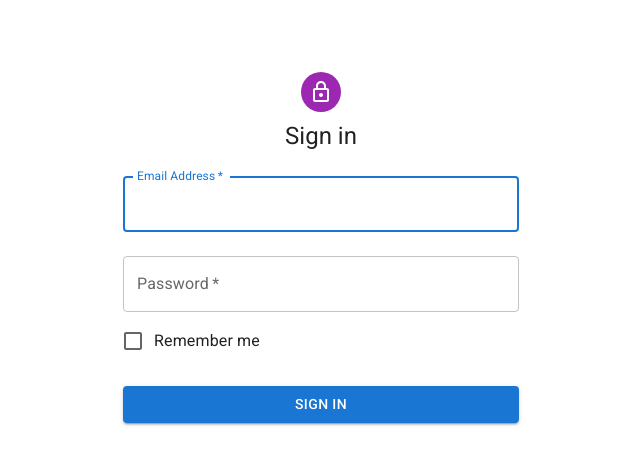
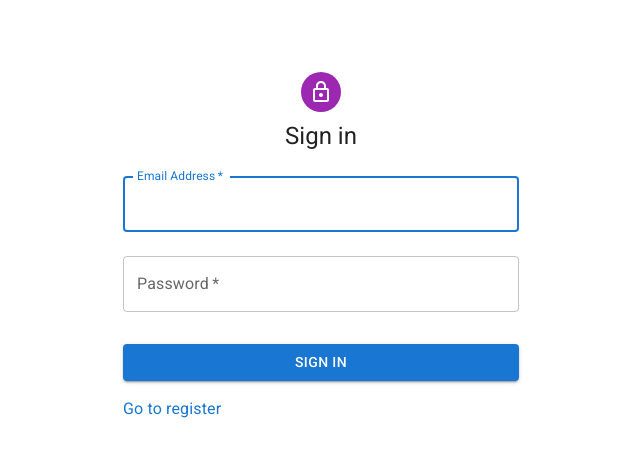
Before and after one commit to seus31/python-app-backend, a React (Create React App) app in the folder frontend/: page /login in a window 1280 px wide. Shown: the top 464 px of the page, without its empty margins (319-959 px from the left). Built offline with nearby package versions, Linux system fonts and the light colour scheme.

Commit message:
フォーマット整形

```diff
--- a/frontend/src/components/presenters/Dashboard.tsx
+++ b/frontend/src/components/presenters/Dashboard.tsx
@@ -1,5 +1,4 @@
 import * as React from 'react'
-import { Title } from '@mui/icons-material'
 import { Container, Grid, Typography } from '@mui/material'
 import Layout from '../common/Layout'
 import StyledPaper from '../common/styled/StyledPaper'
@@ -18,17 +17,6 @@ const Dashboard = (props: DashboardProps) => {
           </Grid>
         </StyledPaper>
       </Container>
-      <Container maxWidth="xl" sx={{ mt: 4, mb: 4 }}>
-        <Grid container spacing={3}>
-          <Grid item xs={12}>
-            <StyledPaper sx={{ p: 2, display: 'flex', flexDirection: 'column' }}>
-              <React.Fragment>
-                <Title>ダッシュボード</Title>
-              </React.Fragment>
-            </StyledPaper>
-          </Grid>
-        </Grid>
-      </Container>
     </Layout>
   )
 }
--- a/frontend/src/components/presenters/LoginForm.tsx
+++ b/frontend/src/components/presenters/LoginForm.tsx
@@ -9,6 +9,8 @@ import Box from '@mui/material/Box'
 import LockOutlinedIcon from '@mui/icons-material/LockOutlined'
 import Typography from '@mui/material/Typography'
 import Container from '@mui/material/Container'
+import { Link } from '@mui/material'
+import { Link as RouterLink } from 'react-router-dom'
 
 interface LoginFormProps {
   handleLogin?: (e: { preventDefault: () => void }) => Promise<void>,
@@ -57,10 +59,6 @@ export default function LoginForm(props: LoginFormProps) {
             autoComplete="current-password"
             onChange={props.handlePasswordChange}
           />
-                    <FormControlLabel
-                        control={<Checkbox value="remember" color="primary"/>}
-                        label="Remember me"
-                    />
           <Button
             type="submit"
             fullWidth
@@ -69,6 +67,9 @@ export default function LoginForm(props: LoginFormProps) {
           >
             Sign In
           </Button>
+          <Link component={RouterLink} to="/register" underline="none" color="primary">
+            Go to register
+          </Link>
         </Box>
       </Box>
     </Container>
--- a/frontend/src/components/presenters/RegisterForm.tsx
+++ b/frontend/src/components/presenters/RegisterForm.tsx
@@ -7,6 +7,8 @@ import Box from '@mui/material/Box'
 import LockOutlinedIcon from '@mui/icons-material/LockOutlined'
 import Typography from '@mui/material/Typography'
 import Container from '@mui/material/Container'
+import { Link } from '@mui/material'
+import { Link as RouterLink } from 'react-router-dom'
 
 interface RegisterFormProps {
   handleRegister?: (e: { preventDefault: () => void }) => Promise<void>,
@@ -53,7 +55,6 @@ export default function RegisterForm(props: RegisterFormProps) {
             label="Email Address"
             name="email"
             autoComplete="email"
-                        autoFocus
             onChange={props.handleEmailChange}
           />
           <TextField
@@ -86,6 +87,9 @@ export default function RegisterForm(props: RegisterFormProps) {
           >
             Register
           </Button>
+          <Link component={RouterLink} to="/login" underline="none" color="primary">
+            Go to login
+          </Link>
         </Box>
       </Box>
     </Container>
```
Lines whose indentation alone changed are shown as unchanged.
